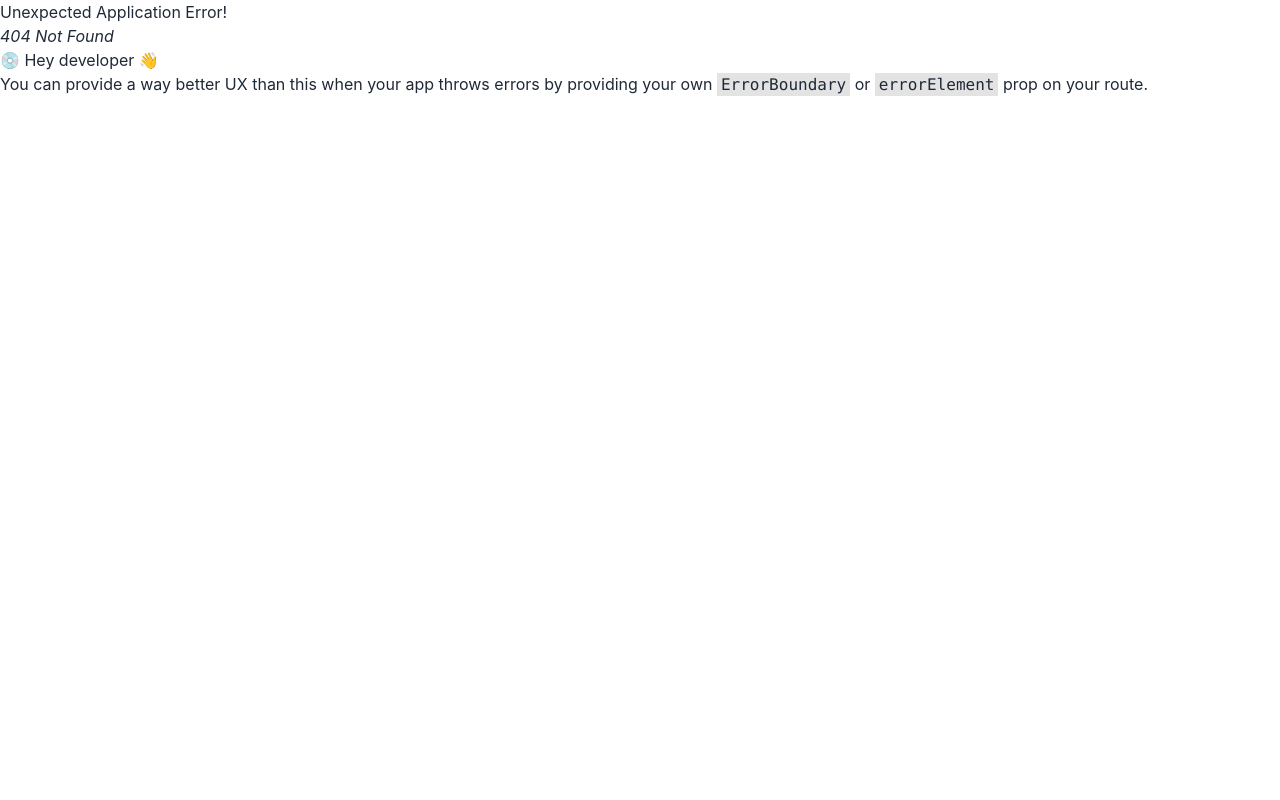
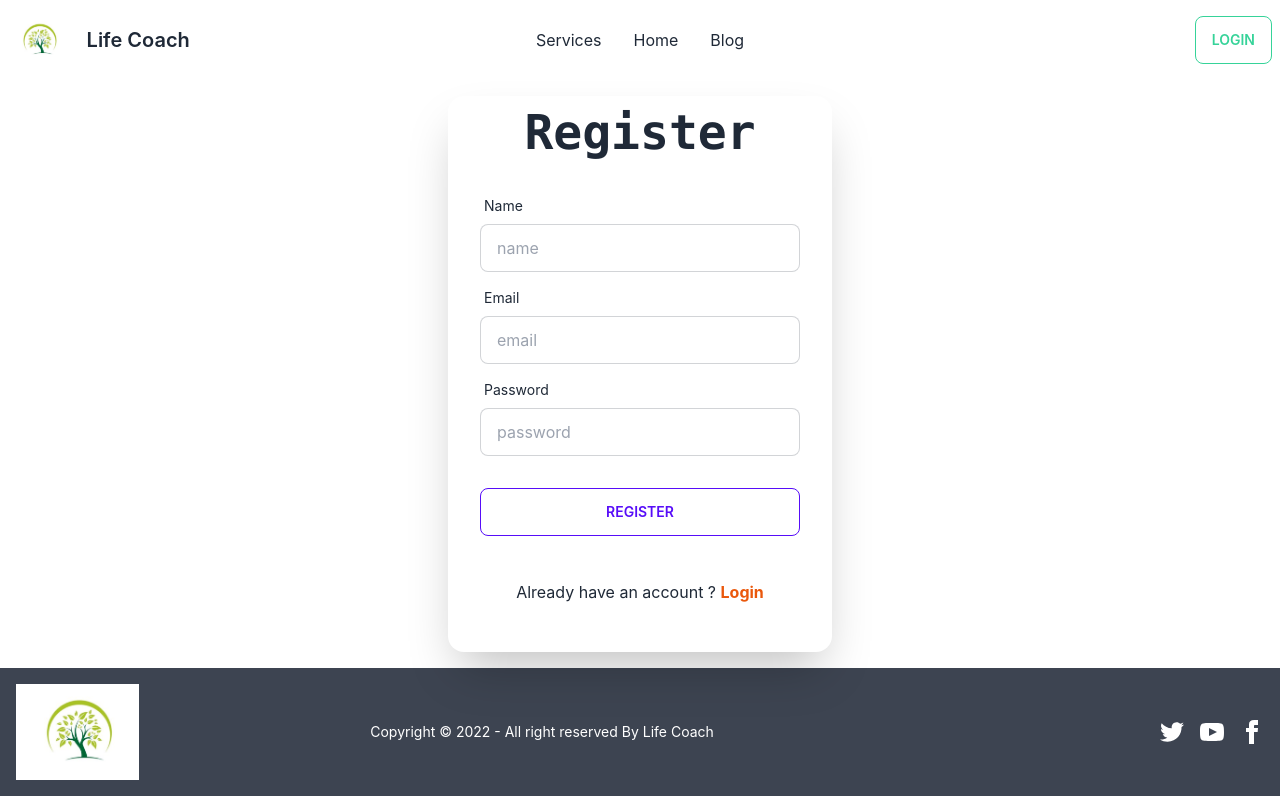
Before and after one commit to iamhanif/Life-Coach, a React (Create React App) app: page /register in a window 1280 px wide. Before the commit this address had no page. Built offline with nearby package versions, Linux system fonts and the light colour scheme.

Commit message:
Register added

```diff
--- /dev/null
+++ b/src/Contexts/AuthProvider/AuthProvider.js
@@ -0,0 +1,14 @@
+import React, { createContext } from 'react';
+
+
+const AuthContext = createContext()
+
+const AuthProvider = () => {
+    return (
+        <div>
+
+        </div>
+    );
+};
+
+export default AuthProvider;
--- a/src/Pages/Login/Login/Login.js
+++ b/src/Pages/Login/Login/Login.js
@@ -17,23 +17,20 @@ const Login = () => {
                         <label className="label">
                             <span className="label-text">Email</span>
                         </label>
-                        <input type="email" placeholder="email" className="input input-bordered" />
+                        <input type="email" name='email' placeholder="email" className="input input-bordered" required />
                     </div>
                     <div className="form-control">
                         <label className="label">
                             <span className="label-text">Password</span>
                         </label>
-                        <input type="password" placeholder="password" className="input input-bordered" />
-                        <label className="label">
-                            <a href="#" className="label-text-alt link link-hover">Forgot password?</a>
-                        </label>
+                        <input type="password" name='password' placeholder="password" className="input input-bordered" required />
                     </div>
                     <div className="form-control mt-6">
                         <input className="btn btn-outline btn-primary" type="submit" value="Login" />
 
                     </div>
                 </form>
-                <p className='text-center mb-12'>First time at Life Coach ? <Link className='text-orange-600 font-bold' to='/signup'>Sign Up</Link></p>
+                <p className='text-center mb-12'>First time at Life Coach ? <Link className='text-orange-600 font-bold' to='/register'>Register</Link></p>
             </div>
         </div>
     );
--- /dev/null
+++ b/src/Pages/Login/Register/Register.js
@@ -0,0 +1,47 @@
+import React from 'react';
+import { Link } from 'react-router-dom';
+
+const Register = () => {
+
+    const handleRegister = (event) => {
+        event.preventDefault()
+    }
+
+    return (
+        <div>
+            <div className="hero w-50 my-4">
+
+                <div className="card w-full max-w-sm shadow-2xl bg-base-100">
+                    <h1 className="text-5xl text-center font-bold font-mono pt-3">Register</h1>
+                    <form onSubmit={handleRegister} className="card-body mb-3">
+                        <div className="form-control">
+                            <label className="label">
+                                <span className="label-text">Name</span>
+                            </label>
+                            <input type="text" name='name' placeholder="name" className="input input-bordered" required />
+                        </div>
+                        <div className="form-control">
+                            <label className="label">
+                                <span className="label-text">Email</span>
+                            </label>
+                            <input type="email" name='email' placeholder="email" className="input input-bordered" required />
+                        </div>
+                        <div className="form-control">
+                            <label className="label">
+                                <span className="label-text">Password</span>
+                            </label>
+                            <input type="password" name='password' placeholder="password" className="input input-bordered" required />
+                        </div>
+                        <div className="form-control mt-6">
+                            <input className="btn btn-outline btn-primary" type="submit" value="Register" />
+
+                        </div>
+                    </form>
+                    <p className='text-center mb-12'>Already have an account ? <Link className='text-orange-600 font-bold' to='/login'>Login</Link></p>
+                </div>
+            </div>
+        </div>
+    );
+};
+
+export default Register;
--- a/src/Router/Routes/Routes.js
+++ b/src/Router/Routes/Routes.js
@@ -2,6 +2,7 @@ import { createBrowserRouter } from "react-router-dom";
 import Main from "../../Layout/Main";
 import Home from "../../Pages/Home/Home/Home";
 import Login from "../../Pages/Login/Login/Login";
+import Register from "../../Pages/Login/Register/Register";
 
 
 const router = createBrowserRouter([
@@ -16,6 +17,10 @@ const router = createBrowserRouter([
             {
                 path: '/login',
                 element: <Login />
+            },
+            {
+                path: '/register',
+                element: <Register />
             }
         ]
 
```
